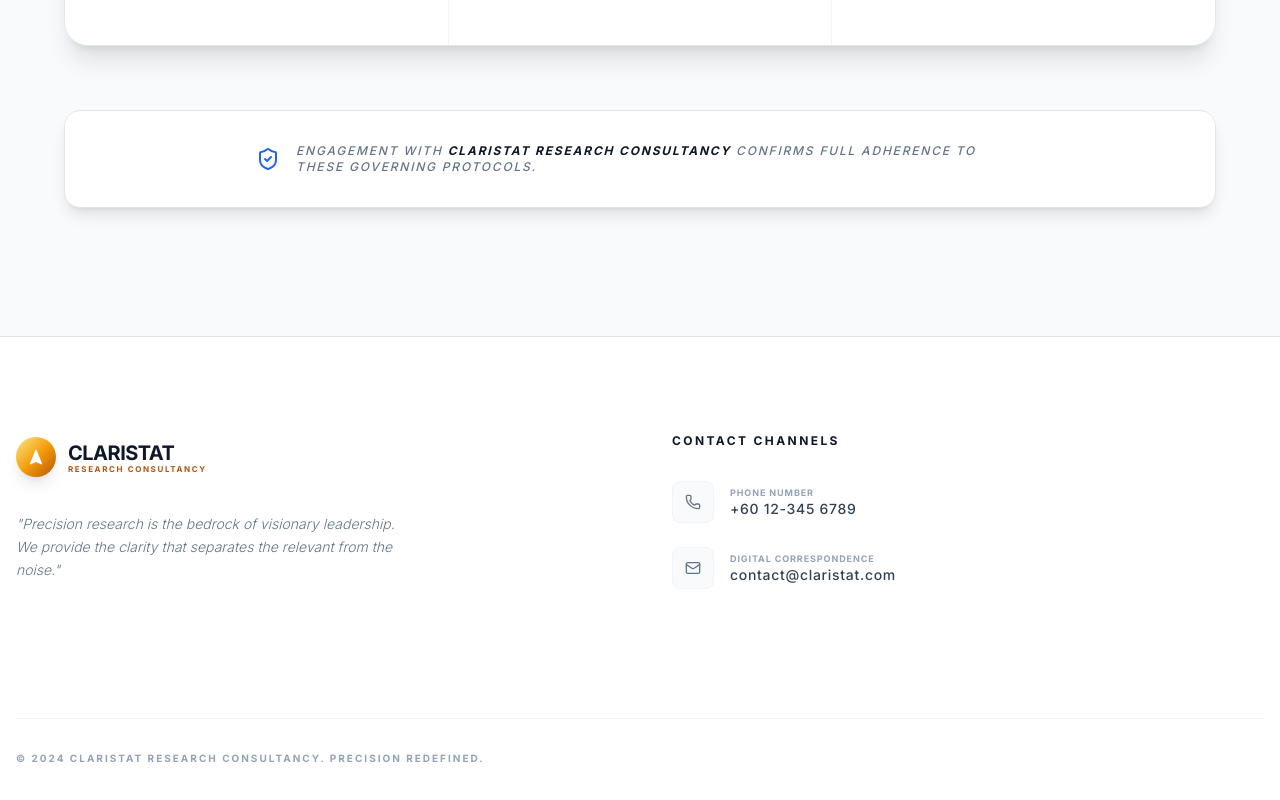
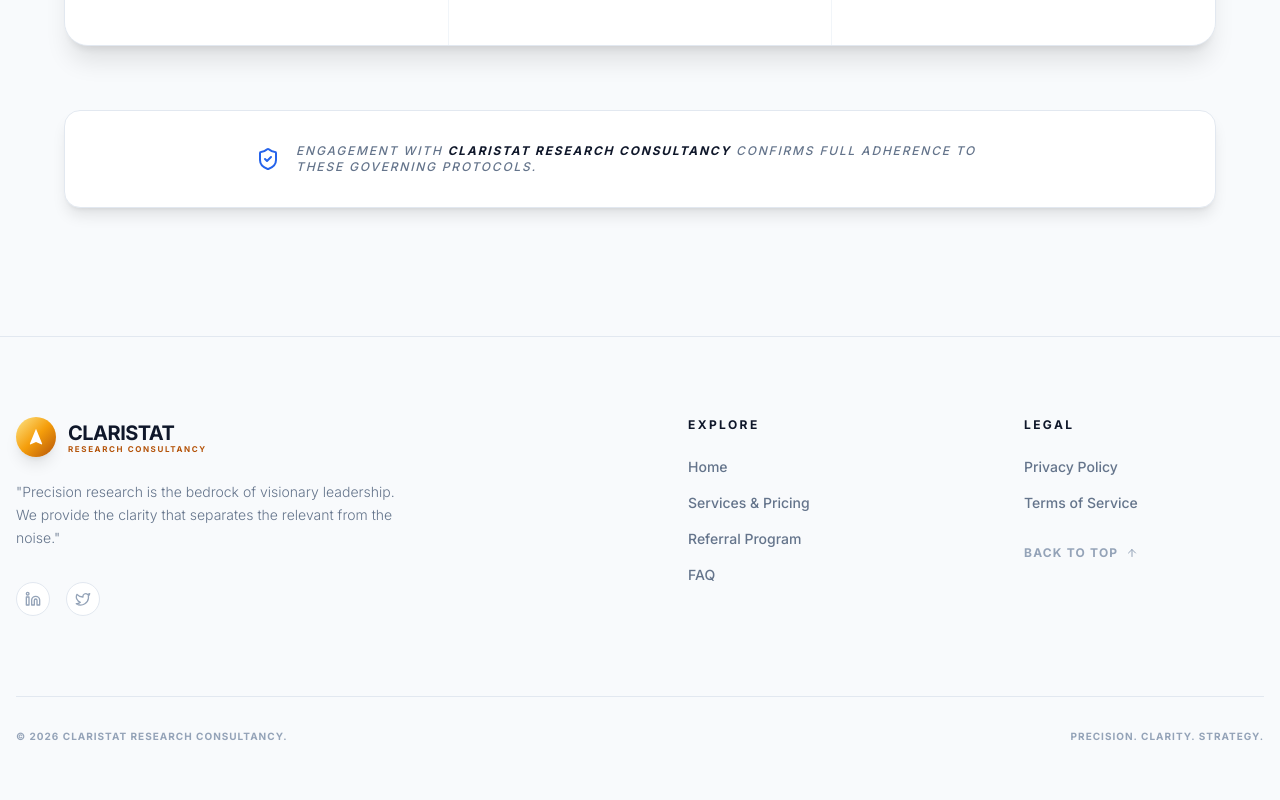
Before and after one commit to limxj1985/Claristat-website, a React (Vite) app: page / in a window 1280 px wide. Shown: the part 6768-7568 px from the top of the page. Built offline with nearby package versions, Linux system fonts and the light colour scheme.

Commit message:
Update Footer.tsx

```diff
--- a/components/Footer.tsx
+++ b/components/Footer.tsx
@@ -1,54 +1,80 @@
-
 import React from 'react';
 import Logo from './Logo';
-import { Phone, Mail } from 'lucide-react';
+import { ArrowUp, Linkedin, Twitter } from 'lucide-react';
 
 const Footer: React.FC = () => {
+  const scrollToSection = (id: string) => {
+    document.getElementById(id)?.scrollIntoView({ behavior: 'smooth' });
+  };
+
+  const scrollToTop = () => {
+    window.scrollTo({ top: 0, behavior: 'smooth' });
+  };
+
   return (
-    <footer className="py-24 border-t border-slate-200 bg-white">
+    <footer className="py-20 border-t border-slate-200 bg-slate-50">
       <div className="max-w-7xl mx-auto px-4">
-        <div className="grid md:grid-cols-4 gap-16">
+        <div className="grid md:grid-cols-4 gap-12 lg:gap-24">
+
+          {/* Column 1: Branding (Wider) */}
           <div className="col-span-2">
-            <Logo className="h-12 mb-8" />
-            <p className="text-slate-500 max-w-sm leading-relaxed mb-10 font-light text-sm italic">
+            <Logo className="h-10 mb-6" />
+            <p className="text-slate-500 max-w-sm leading-relaxed mb-8 font-light text-sm">
               "Precision research is the bedrock of visionary leadership. We provide the clarity that separates the relevant from the noise."
             </p>
-          </div>
-
-          <div className="col-span-2">
-            <h6 className="text-slate-900 text-xs font-bold mb-8 uppercase tracking-[0.2em]">Contact Channels</h6>
-            <div className="space-y-6">
-              <a
-                href="tel:+60123456789"
-                className="group flex items-center space-x-4 text-slate-500 hover:text-amber-700 transition-all duration-300"
-              >
-                <div className="p-3 rounded-lg bg-slate-50 border border-slate-100 group-hover:border-amber-200 transition-all">
-                  <Phone className="w-4 h-4" />
-                </div>
-                <div className="flex flex-col">
-                  <span className="text-[9px] font-bold text-slate-400 uppercase tracking-widest">Phone Number</span>
-                  <span className="text-sm font-medium tracking-wider text-slate-700 group-hover:text-slate-900">+60 12-345 6789</span>
-                </div>
+            {/* Social Links Placeholder */}
+            <div className="flex space-x-4">
+              <a href="#" className="p-2 bg-white border border-slate-200 rounded-full text-slate-400 hover:text-blue-600 hover:border-blue-200 transition-colors">
+                <Linkedin className="w-4 h-4" />
               </a>
-
-              <a
-                href="mailto:contact@claristat.com"
-                className="group flex items-center space-x-4 text-slate-500 hover:text-blue-600 transition-all duration-300"
-              >
-                <div className="p-3 rounded-lg bg-slate-50 border border-slate-100 group-hover:border-blue-200 transition-all">
-                  <Mail className="w-4 h-4" />
-                </div>
-                <div className="flex flex-col">
-                  <span className="text-[9px] font-bold text-slate-400 uppercase tracking-widest">Digital Correspondence</span>
-                  <span className="text-sm font-medium tracking-wider text-slate-700 group-hover:text-slate-900">contact@claristat.com</span>
-                </div>
+              <a href="#" className="p-2 bg-white border border-slate-200 rounded-full text-slate-400 hover:text-black hover:border-black transition-colors">
+                <Twitter className="w-4 h-4" />
               </a>
             </div>
           </div>
+
+          {/* Column 2: Navigation */}
+          <div>
+            <h6 className="text-slate-900 text-xs font-bold mb-6 uppercase tracking-[0.2em]">Explore</h6>
+            <ul className="space-y-4 text-sm font-medium text-slate-500">
+              <li>
+                <button onClick={() => scrollToSection('home')} className="hover:text-amber-600 transition-colors text-left">Home</button>
+              </li>
+              <li>
+                <button onClick={() => scrollToSection('pricing')} className="hover:text-amber-600 transition-colors text-left">Services & Pricing</button>
+              </li>
+              <li>
+                <button onClick={() => scrollToSection('referral')} className="hover:text-amber-600 transition-colors text-left">Referral Program</button>
+              </li>
+              <li>
+                <button onClick={() => scrollToSection('faq')} className="hover:text-amber-600 transition-colors text-left">FAQ</button>
+              </li>
+            </ul>
+          </div>
+
+          {/* Column 3: Legal & Action */}
+          <div>
+            <h6 className="text-slate-900 text-xs font-bold mb-6 uppercase tracking-[0.2em]">Legal</h6>
+            <ul className="space-y-4 text-sm font-medium text-slate-500 mb-8">
+              <li><a href="#" className="hover:text-amber-600 transition-colors">Privacy Policy</a></li>
+              <li><a href="#" className="hover:text-amber-600 transition-colors">Terms of Service</a></li>
+            </ul>
+
+            <button
+              onClick={scrollToTop}
+              className="group flex items-center space-x-2 text-xs font-bold uppercase tracking-widest text-slate-400 hover:text-amber-600 transition-colors"
+            >
+              <span>Back to Top</span>
+              <ArrowUp className="w-3 h-3 group-hover:-translate-y-1 transition-transform" />
+            </button>
+          </div>
+
         </div>
 
-        <div className="mt-24 pt-8 border-t border-slate-100 flex flex-col md:flex-row justify-between items-center text-slate-400 text-[10px] font-bold uppercase tracking-[0.2em]">
-          <p>© 2024 ClariStat Research Consultancy. Precision Redefined.</p>
+        {/* Bottom Copyright */}
+        <div className="mt-20 pt-8 border-t border-slate-200 flex flex-col md:flex-row justify-between items-center text-slate-400 text-[10px] font-bold uppercase tracking-[0.1em]">
+          <p>© {new Date().getFullYear()} ClariStat Research Consultancy.</p>
+          <p className="mt-2 md:mt-0">Precision. Clarity. Strategy.</p>
         </div>
       </div>
     </footer>
```
